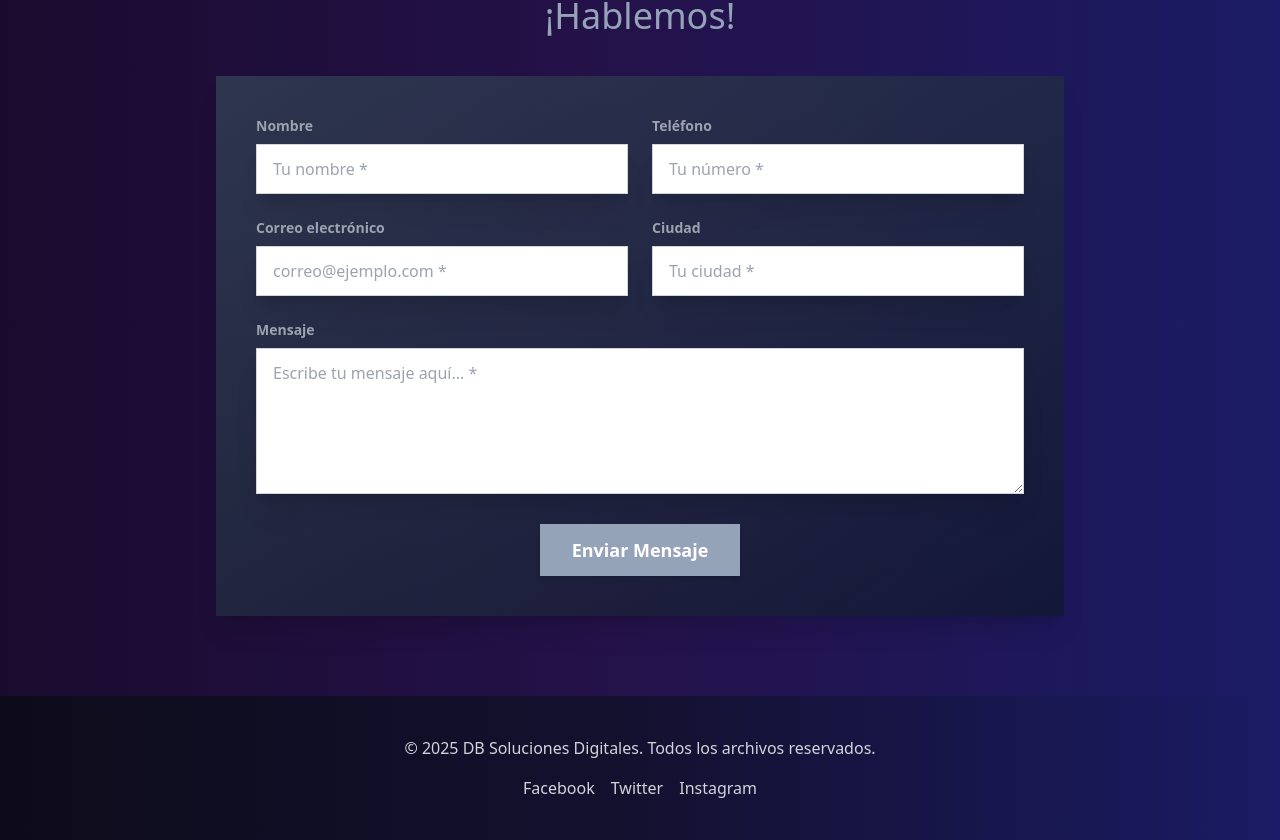
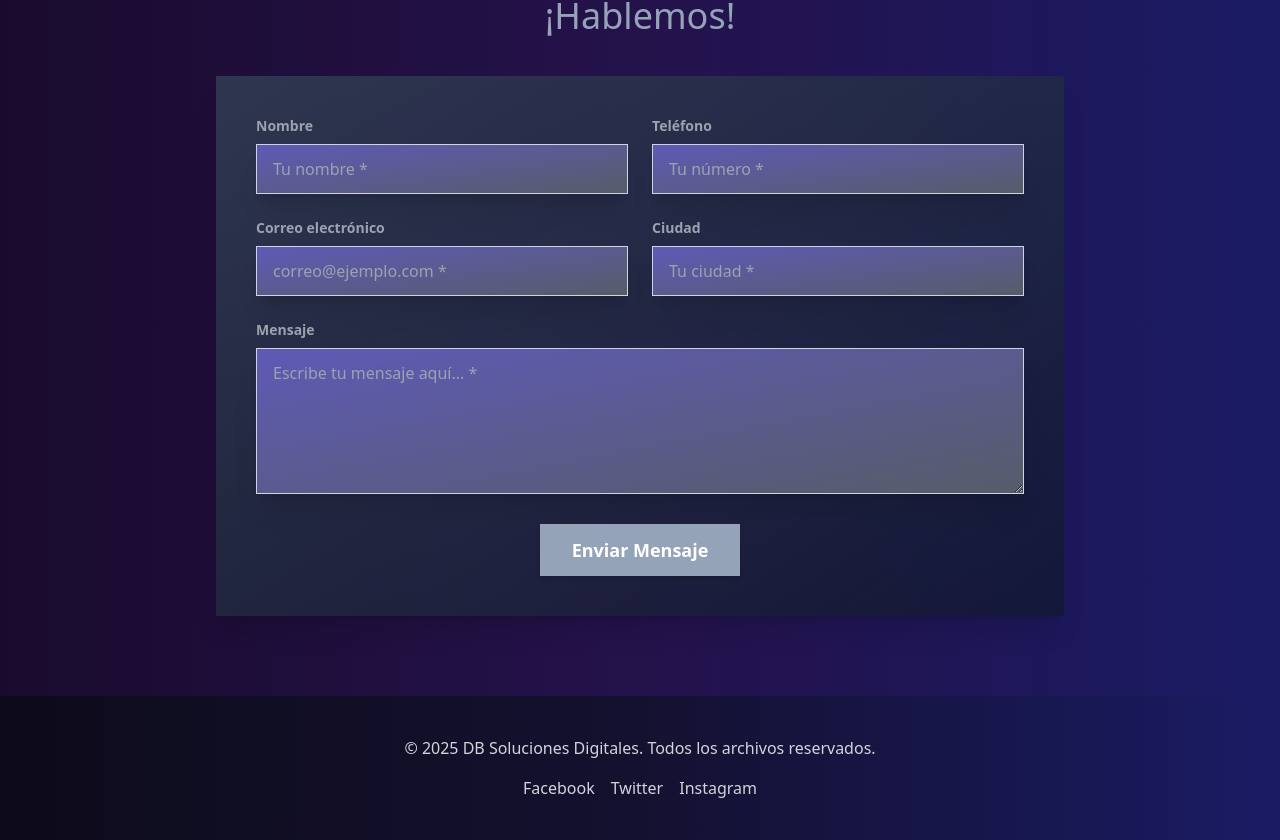
Before and after one commit to ingenieriaDanielBarra/ProyectoPyme, a React (Vite) app in the folder frontend/: page / in a window 1280 px wide. Shown: the part 1964-2804 px from the top of the page. Built offline with nearby package versions, Linux system fonts and the light colour scheme.

Commit message:
cambiar color placeholder

```diff
--- a/frontend/src/components/ContactForm.jsx
+++ b/frontend/src/components/ContactForm.jsx
@@ -129,7 +129,7 @@ function ContactForm() {
                   id="nombre"
                   name="nombre"
                   placeholder="Tu nombre *"
-                  className="w-full px-4 py-3 border bg-white border-gray-300  shadow-xl focus:ring-2 focus:ring-slate-300 focus:outline-none text-black"
+                  className="w-full px-4 py-3 border bg-gradient-to-br from-indigo-800/80 to-slate-900/70 border-gray-300  shadow-xl focus:ring-2 focus:ring-slate-300 focus:outline-none text-white"
                   value={formData.nombre}
                   onChange={handleChange}
                 />
@@ -144,7 +144,7 @@ function ContactForm() {
                   id="telefono"
                   name="telefono"
                   placeholder="Tu número *"
-                  className="w-full px-4 py-3 border bg-white border-gray-300 shadow-xl focus:ring-2 focus:ring-slate-300 focus:outline-none text-black"
+                  className="w-full px-4 py-3 border bg-gradient-to-br from-indigo-800/80 to-slate-900/70 border-gray-300 shadow-xl focus:ring-2 focus:ring-slate-300 focus:outline-none text-white"
                   value={formData.telefono}
                   onChange={handleChange}
                 />
@@ -163,7 +163,7 @@ function ContactForm() {
                   id="correo"
                   name="correo"
                   placeholder="correo@ejemplo.com *"
-                  className="w-full px-4 py-3 border bg-white border-gray-300 shadow-xl focus:ring-2 focus:ring-slate-300 focus:outline-none text-black"
+                  className="w-full px-4 py-3 border bg-gradient-to-br from-indigo-800/80 to-slate-900/70 border-gray-300 shadow-xl focus:ring-2 focus:ring-slate-300 focus:outline-none text-white"
                   value={formData.correo}
                   onChange={handleChange}
                 />
@@ -178,7 +178,7 @@ function ContactForm() {
                   id="ciudad"
                   name="ciudad"
                   placeholder="Tu ciudad *"
-                  className="w-full px-4 py-3 border bg-white border-gray-300  shadow-xl focus:ring-2 focus:ring-slate-300 focus:outline-none text-black"
+                  className="w-full px-4 py-3 border bg-gradient-to-br from-indigo-800/80 to-slate-900/70 border-gray-300  shadow-xl focus:ring-2 focus:ring-slate-300 focus:outline-none text-white"
                   value={formData.ciudad}
                   onChange={handleChange}
                 />
@@ -196,7 +196,7 @@ function ContactForm() {
                 name="mensaje"
                 rows="5"
                 placeholder="Escribe tu mensaje aquí... *"
-                className="w-full px-4 py-3 border bg-white border-gray-300  shadow-xl focus:ring-2 focus:ring-slate-300 focus:outline-none text-black"
+                className="w-full px-4 py-3 border bg-gradient-to-br from-indigo-800/80 to-slate-900/70 border-gray-300  shadow-xl focus:ring-2 focus:ring-slate-300 focus:outline-none text-white"
                 value={formData.mensaje}
                 onChange={handleChange}
               ></textarea>
```
